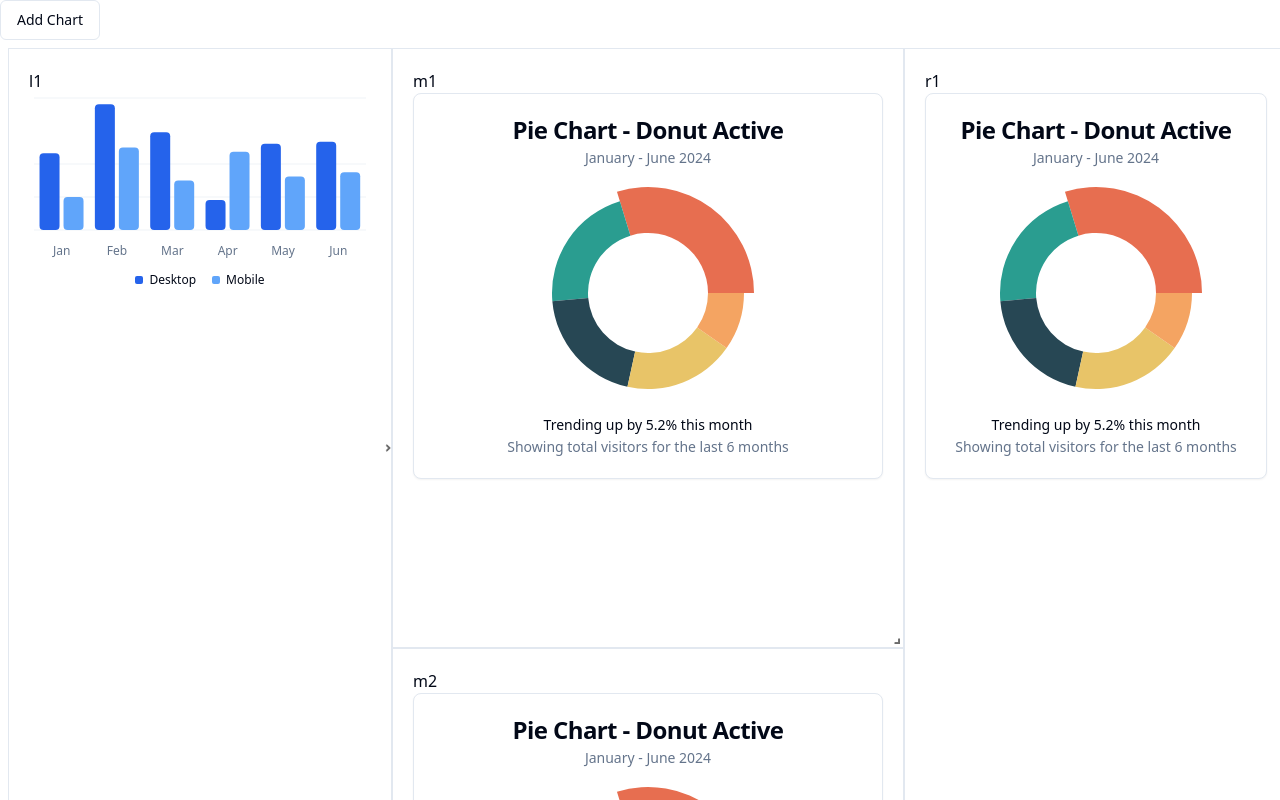
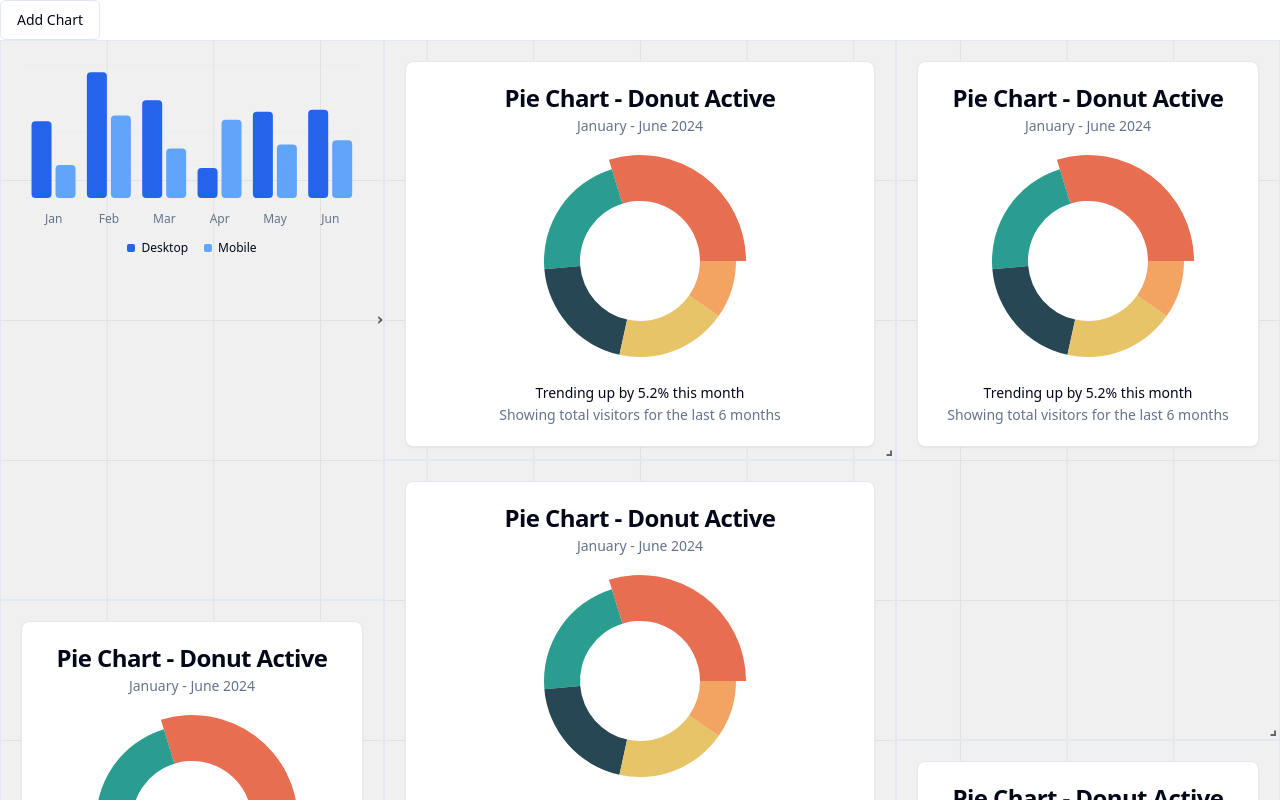
Before and after one commit to chandresh-0/dashboard-drag-drop, a React (Vite) app: page / in a window 1280 px wide. Shown: the top 800 px of the page. Built offline with nearby package versions, Linux system fonts and the light colour scheme.

Commit message:
changes added

```diff
--- a/src/App.tsx
+++ b/src/App.tsx
@@ -22,9 +22,8 @@ function App() {
         {layoutsKeys.map((id, index) => (
           <div
             key={id}
-            className="border m-2 hover:cursor-move p-5 "
+            className="border hover:cursor-move p-5 "
           >
-            {id}
             {id == "l1" ? <BarComponent /> : <PieComponent />}
           </div>
         ))}
--- a/src/Page/ReactGridLayout.tsx
+++ b/src/Page/ReactGridLayout.tsx
@@ -65,8 +65,12 @@ const layouts = {
     { i: "r3", x: 0, y: 0, w: 2, h: 2 },
   ],
 };
-const ReactGridLayout = ({ children }) => {
-  return <PageLayout layouts={layouts}>{children}</PageLayout>;
+const ReactGridLayout = ({ children }: { children: any }) => {
+  return (
+    <PageLayout layouts={layouts}>
+      {children}
+    </PageLayout>
+  );
 };
 
 export default ReactGridLayout;
--- a/src/components/PageLayout.tsx
+++ b/src/components/PageLayout.tsx
@@ -1,6 +1,10 @@
 import { Responsive, WidthProvider } from "react-grid-layout";
-import React from "react";
+import React, { useMemo } from "react";
+import { Button } from "./ui/button";
+import "react-grid-layout/css/styles.css";
+
 const ResponsiveGridLayout = WidthProvider(Responsive);
+
 interface PageLayoutProps {
   className?: string;
   isDraggable?: boolean;
@@ -14,29 +18,43 @@ interface PageLayoutProps {
 }
 
 const PageLayout = (props: PageLayoutProps) => {
-  const [currentBreakPoints, setCurrentBreakPoints] = React.useState("");
-  const defaultProps = {
-    className: " no-select",
+  const [currentBreakPoint, setCurrentBreakPoint] = React.useState("");
+
+  const defaultProps = useMemo(
+    () => ({
+      className: "layout no-select",
       isDraggable: true,
       isResizable: true,
       breakpoints: { xxl: 1600, xl: 1200, lg: 992, md: 768, sm: 576, xs: 480 },
-    cols: { xxl: 12, xl: 10, lg: 8, md: 6, sm: 4, xs: 2 },
-    rowHeight: 200,
+      cols: { xxl: 16, xl: 10, lg: 8, md: 6, sm: 4, xs: 2 },
+      rowHeight: 140,
       margin: [0, 0],
       containerPadding: [0, 0],
       isBounded: true,
-    onBreakpointChange: setCurrentBreakPoints,
+      onBreakpointChange: setCurrentBreakPoint,
+    }),
+    [],
+  );
+
+  const gridStyle = useMemo(() => {
+    const cols =
+      defaultProps.cols[currentBreakPoint as keyof typeof defaultProps.cols] ||
+      12;
+    const cellWidth = `${100 / cols}%`;
+    return {
+      backgroundSize: `${cellWidth} ${defaultProps.rowHeight}px`,
     };
+  }, [currentBreakPoint, defaultProps.cols, defaultProps.rowHeight]);
 
   return (
-    <>
     <ResponsiveGridLayout
       {...defaultProps}
       {...props}
+      style={gridStyle}
     >
       {props.children}
+      <Button>Close</Button>
     </ResponsiveGridLayout>
-    </>
   );
 };
 
--- a/src/index.css
+++ b/src/index.css
@@ -74,3 +74,15 @@
   -ms-user-select: none;
   user-select: none;
 }
+/* grid css */
+.layout {
+  background-color: #f0f0f0;
+  background-image:
+    linear-gradient(to right, #e0e0e0 1px, transparent 1px),
+    linear-gradient(to bottom, #e0e0e0 1px, transparent 1px);
+}
+/* draggable css */
+.react-grid-item.react-grid-placeholder {
+  background-color: blue !important;
+
+}
```
Lines whose indentation alone changed are shown as unchanged.
